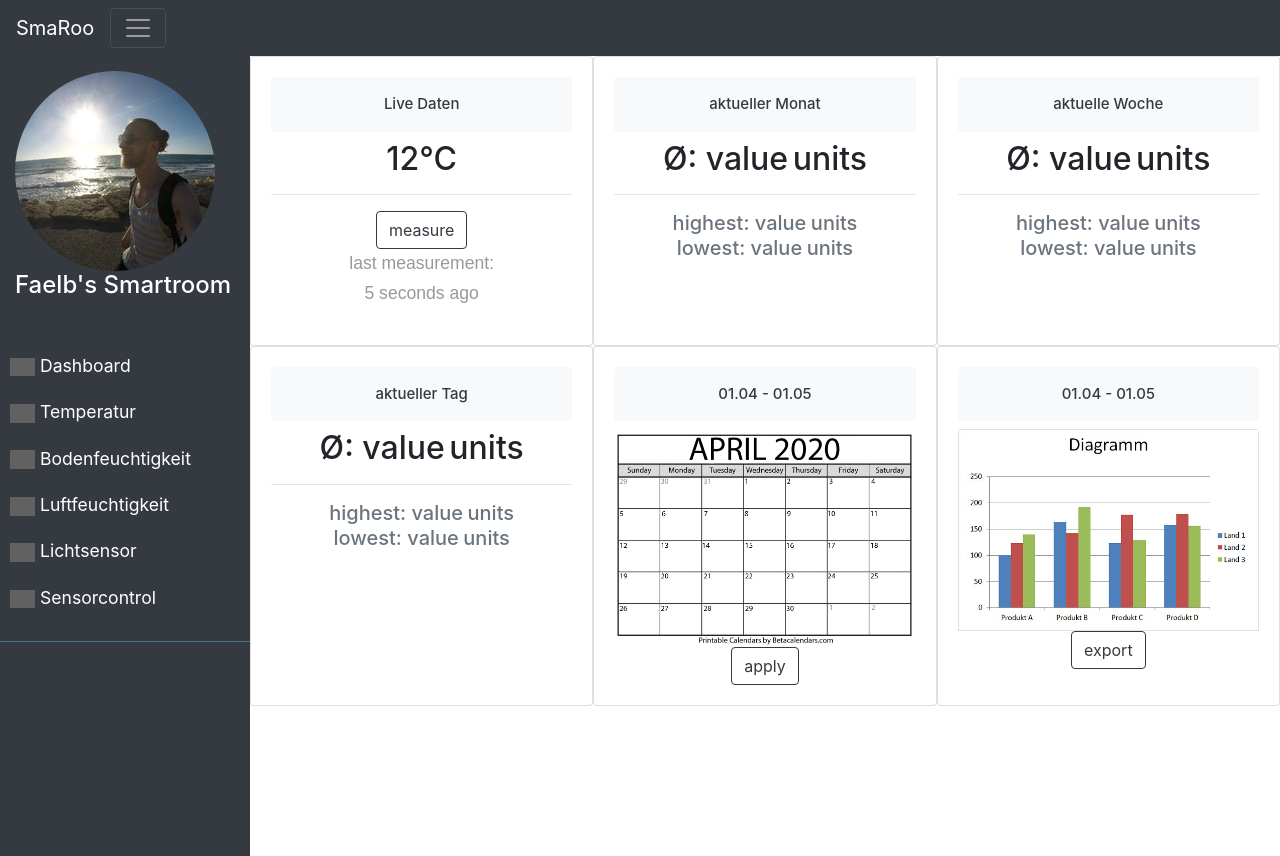
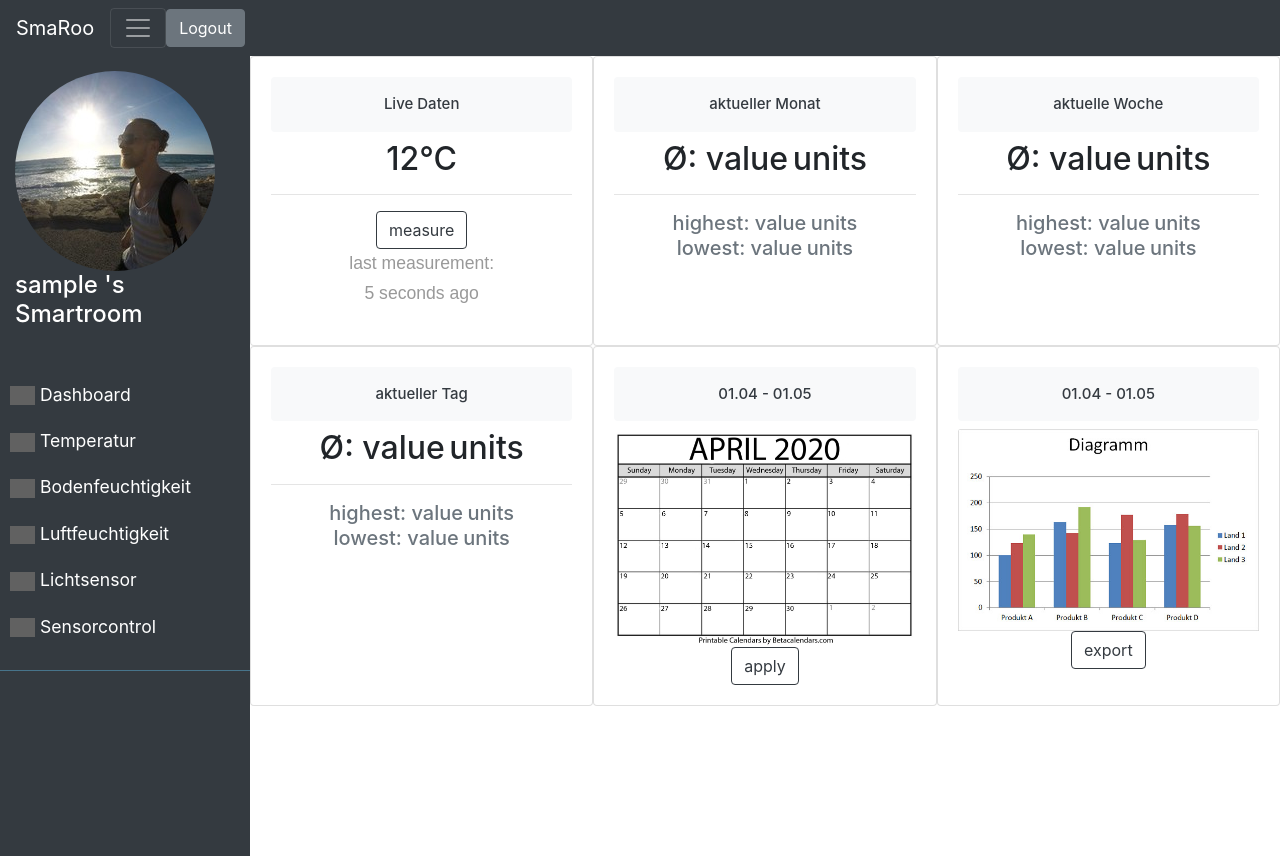
Before and after one commit to Hikikomono/SMAROO, a PHP site: page / in a window 1280 px wide. Run offline with PHP 8.4, Linux system fonts and the light colour scheme; the visitor is signed in with stand-in values (Sample User, id 1); grey boxes are pictures that could not be loaded.

Commit message:
Logout Button & actual username added

```diff
--- a/index.php
+++ b/index.php
@@ -4,7 +4,12 @@
 {
     header("location:/login.php");
 }
+
+else{
+    $username = $_SESSION['username'];
+}
 ?>
+
 
 
 <!DOCTYPE html>
@@ -59,6 +64,13 @@
         </button>
     </div>
 
+    <!-- Logout / (evtl) Profile Button -->
+
+    <button type="submit" class="btn btn-secondary navbar-btn">
+        <a href="logout.php">Logout</a>
+    </button>
+
+
     <!--button for navbar on smaller screens-->
     <button class="navbar-toggler btn-info" type="button" data-toggle="collapse" data-target="#navbarResponsive"
             aria-controls="navbarResponsive" aria-expanded="false" aria-label="Toggle navigation">
@@ -104,8 +116,13 @@
         <div class="make-me-sticky">
             <div class="sidebar-header">
                 <img class="img-fluid rounded-circle" src="img/profile.jfif" alt="profilepic">
-                <h4>Faelb's Smartroom</h4>
+                <?php
+                   echo"<h4> $username 's Smartroom</h4>"
+                ?>
+
             </div>
+
+
 
             <ul id="test" class="list-unstyled components">
                 <!--<p>Dummy Heading</p>-->
--- a/logout.php
+++ b/logout.php
@@ -1,9 +1,5 @@
 <?php
-
-echo "Logged out scuccessfully";
-
 session_start();
 session_destroy();
-setcookie(PHPSESSID,session_id(),time()-1); //was das ?
-
+header("Location: login.php");
 ?>
```
